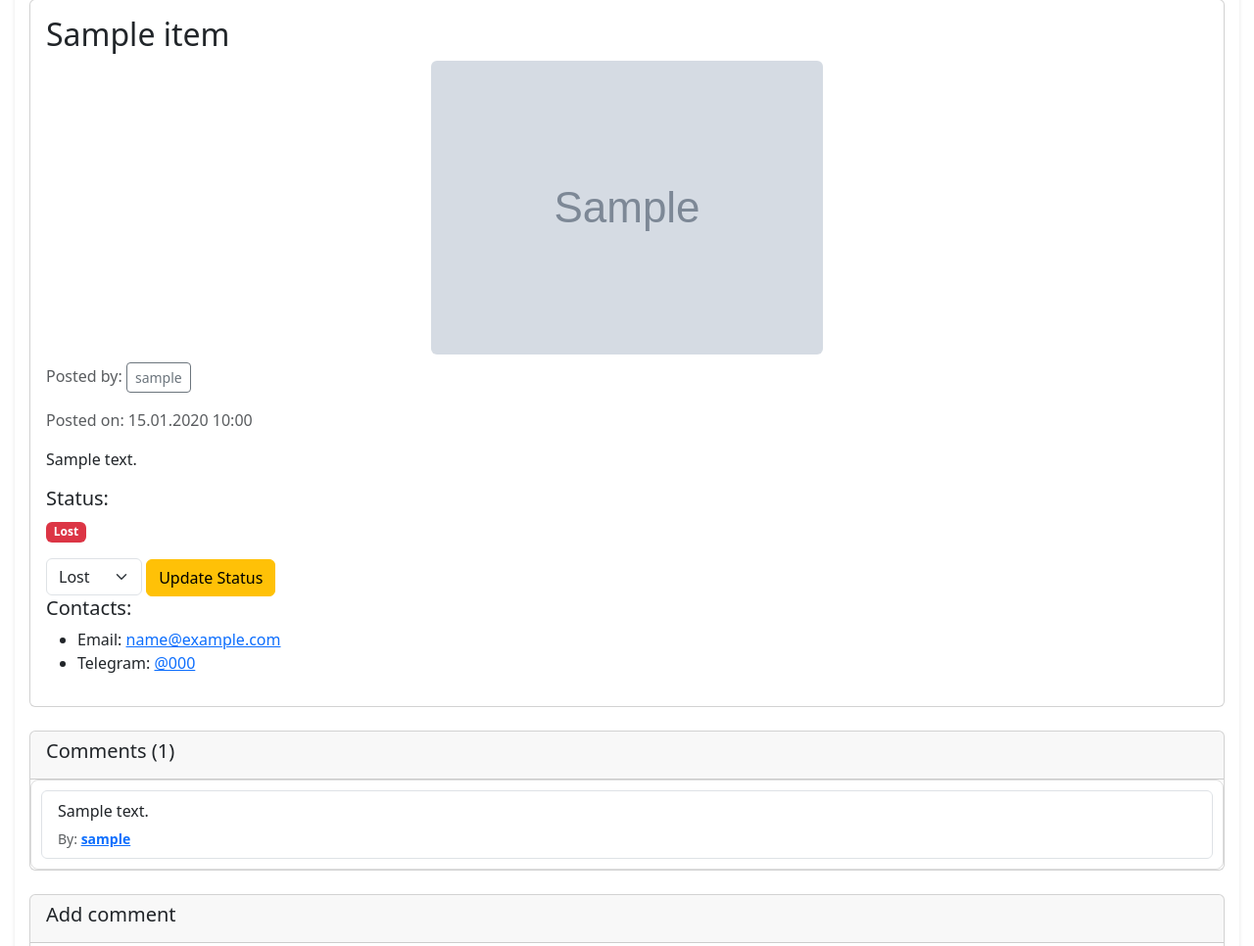
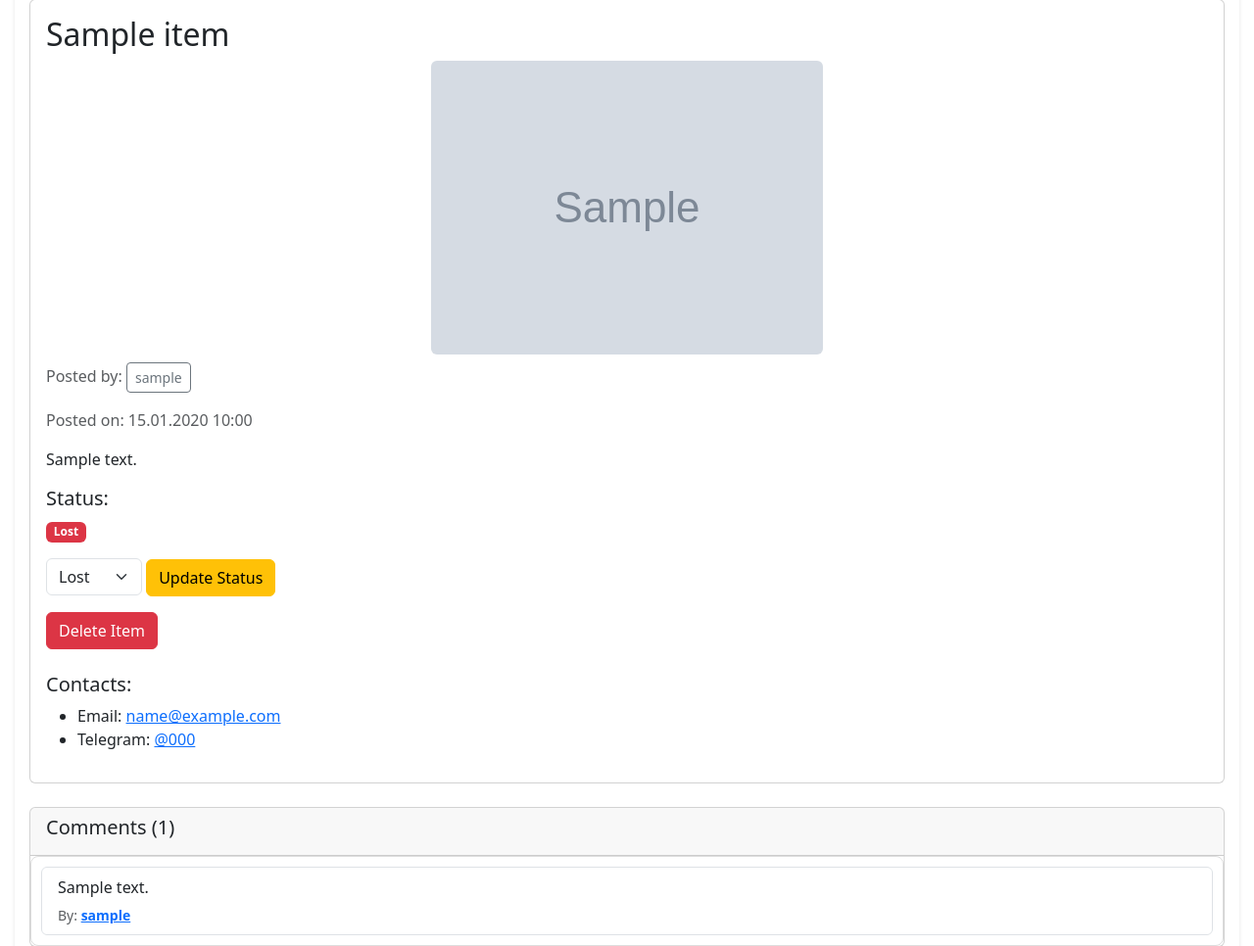
Before and after one commit to luciorim/LostAndFoundApp_13P, a Django app: page /1/ in a window 1280 px wide. Shown: the part 229-1195 px from the top of the page at 98% size. Run offline with Django 5.2, Linux system fonts and the light colour scheme; a user stored in the database is signed in; tables that the repository leaves empty hold one stand-in row (values such as "Sample post"); grey boxes marked "Sample" are stand-in pictures.

Commit message:
deleting feature

```diff
--- a/items/templates/item_detail.html
+++ b/items/templates/item_detail.html
@@ -6,15 +6,19 @@
     <div class="card">
         <div class="card-body">
             <h2 class="card-title">{{ item.title }}</h2>
+
             {% if item.image %}
-                <img src="{{ item.image.url }}" class="img-fluid rounded my-2" alt="Фото" style="max-width: 60%; height: auto; display: block; margin: 0 auto;">
+                <img src="{{ item.image.url }}" class="img-fluid rounded my-2" alt="Фото"
+                     style="max-width: 60%; height: auto; display: block; margin: 0 auto;">
             {% endif %}
 
-            <p class="text-muted">Posted by:
+            <p class="text-muted">
+                Posted by:
                 <a href="{% url 'profile' item.user.id %}" class="btn btn-outline-secondary btn-sm">
                     {{ item.user.username }}
                 </a>
             </p>
+
             <p class="text-muted">Posted on: {{ item.created_at|date:"d.m.Y H:i" }}</p>
             <p>{{ item.description }}</p>
 
@@ -39,13 +43,20 @@
                 </form>
             {% endif %}
 
-            <h5>Contacts:</h5>
+            {% if request.user == item.user or request.user.is_staff %}
+                <form method="get" action="{% url 'item_delete' item.id %}" class="mt-3">
+                    <button type="submit" class="btn btn-danger">Delete Item</button>
+                </form>
+            {% endif %}
+
+            <h5 class="mt-4">Contacts:</h5>
             <ul>
                 {% if item.user.email %}
                     <li>Email: <a href="mailto:{{ item.user.email }}">{{ item.user.email }}</a></li>
                 {% endif %}
                 {% if item.contact_telegram %}
-                    <li>Telegram: <a href="https://t.me/{{ item.contact_telegram }}" target="_blank">@{{ item.contact_telegram }}</a></li>
+                    <li>Telegram: <a href="https://t.me/{{ item.contact_telegram }}" target="_blank">
+                        @{{ item.contact_telegram }}</a></li>
                 {% endif %}
             </ul>
         </div>
--- a/items/views.py
+++ b/items/views.py
@@ -1,6 +1,6 @@
 from django.shortcuts import get_object_or_404, redirect
-from django.views.generic import ListView, DetailView, CreateView, FormView
-from django.contrib.auth.mixins import LoginRequiredMixin
+from django.views.generic import ListView, DetailView, CreateView, FormView, DeleteView
+from django.contrib.auth.mixins import LoginRequiredMixin, UserPassesTestMixin
 from django.contrib.auth import login
 from django.contrib.auth.models import User
 from django.urls import reverse_lazy
@@ -125,3 +125,12 @@ class ChangeStatusView(LoginRequiredMixin, DetailView):
                 item.save()
 
         return redirect("item_detail", item.id)
+
+class ItemDeleteView(LoginRequiredMixin, UserPassesTestMixin, DeleteView):
+    model = Item
+    template_name = 'item_confirm_delete.html'
+    success_url = reverse_lazy('item_list')
+
+    def test_func(self):
+        item = self.get_object()
+        return self.request.user == item.user or self.request.user.is_staff
--- a/lost_and_found/urls.py
+++ b/lost_and_found/urls.py
@@ -5,7 +5,7 @@ from django.conf.urls.static import static
 from django.contrib.auth import views as auth_views
 from items.views import (
     ItemListView, ItemDetailView, ItemCreateView, CommentCreateView,
-    RegisterView, ProfileView, ChangeStatusView
+    RegisterView, ProfileView, ChangeStatusView, ItemDeleteView
 )
 
 urlpatterns = [
@@ -21,6 +21,7 @@ urlpatterns = [
     path('profile/', ProfileView.as_view(), name='profile'),
     path('profile/<int:user_id>/', ProfileView.as_view(), name='profile'),
     path('change_status/<int:pk>/', ChangeStatusView.as_view(), name='change_status'),
+    path('item/<int:pk>/delete/', ItemDeleteView.as_view(), name='item_delete'),
     #rest
     path('api/', include('items.urls')),
     #silk
```
Also changed, not shown: items/templates/item_confirm_delete.html (added, +15 -0 lines).
